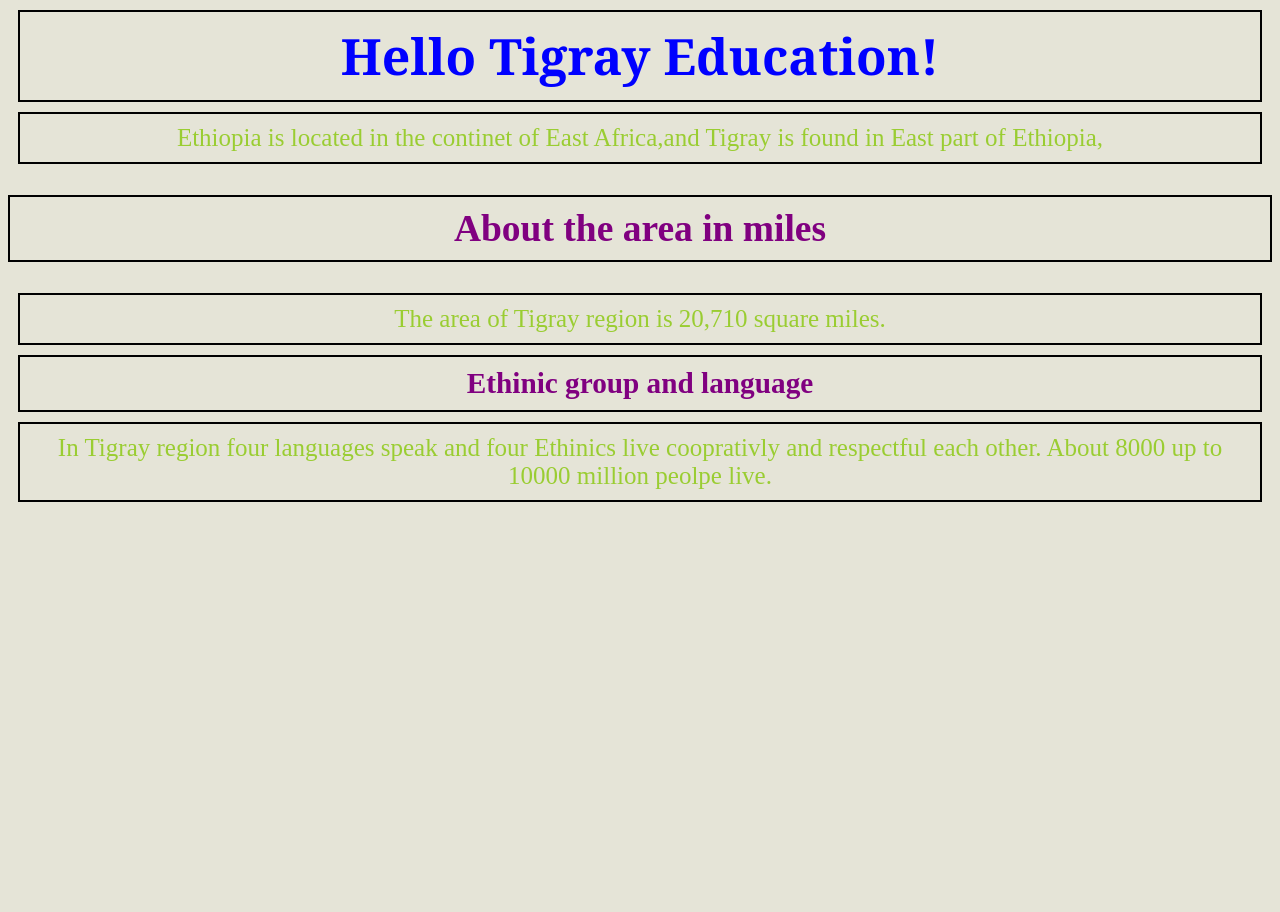
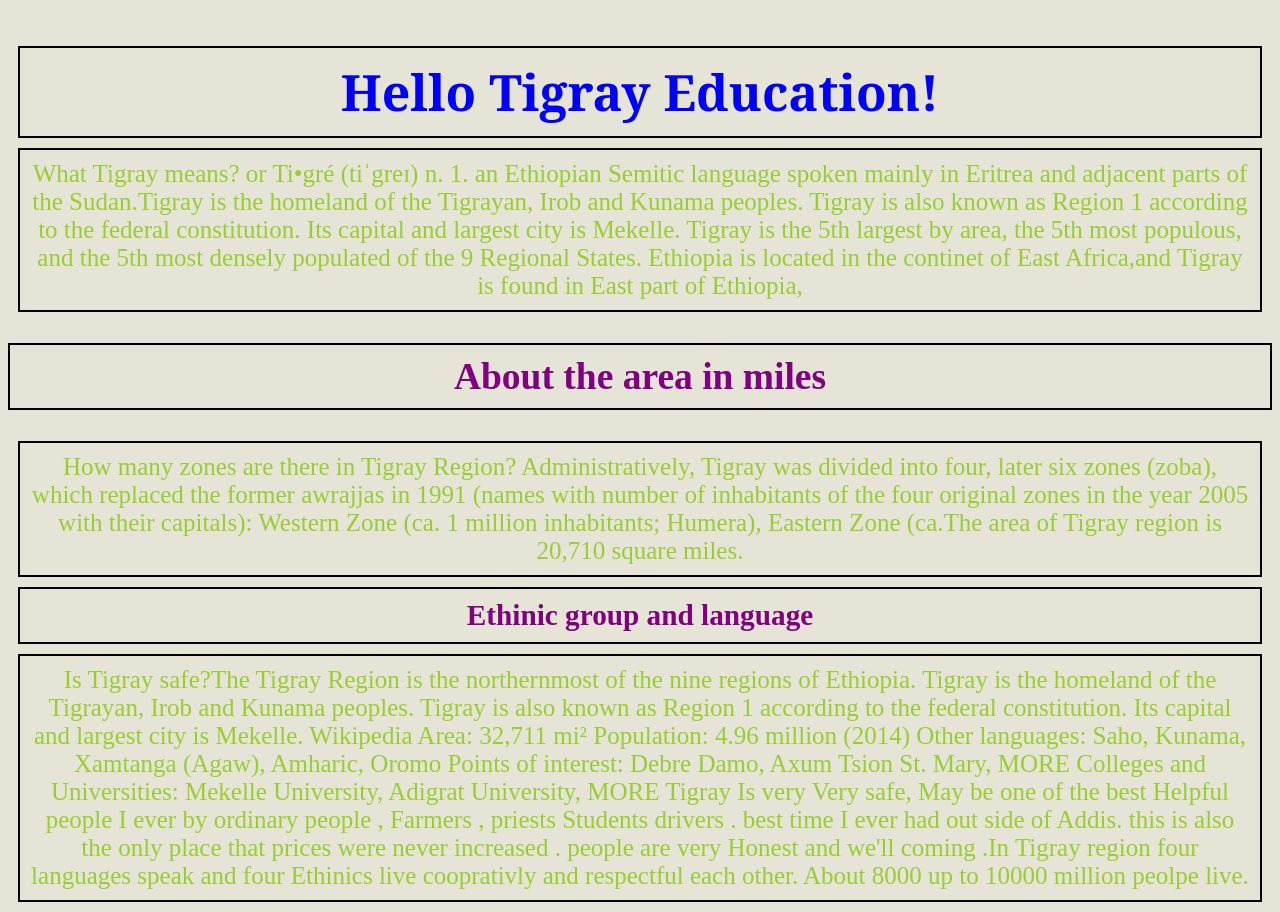
Before and after one commit to destish21/video-1, a plain HTML site: page index.html in a window 1280 px wide. Before the commit the page ends 800 px from the top, so only its background shows below. Drawn offline with Linux system fonts and the light colour scheme.

Commit message:
modified: index.html

```diff
--- a/index.html
+++ b/index.html
@@ -9,12 +9,29 @@
 </head>
 
 <body>
+    <img scr imageti.jpg>
     <h1> Hello Tigray Education!</h1>
-    <p> Ethiopia is located in the continet of East Africa,and Tigray is found in East part of Ethiopia,</p>
+    <p> What Tigray means?
+        or Ti•gré (tiˈgreɪ) n. 1. an Ethiopian Semitic language spoken mainly in Eritrea and adjacent parts of the Sudan.Tigray is the homeland of the Tigrayan, Irob and Kunama peoples.
+        Tigray is also known as Region 1 according to the federal constitution.
+        Its capital and largest city is Mekelle. Tigray is the 5th largest by area, the 5th most populous, and the 5th most densely populated of the 9 Regional States.
+        Ethiopia is located in the continet of East Africa,and Tigray is found in East part of Ethiopia,</p>
     <h2> About the area in miles </h2>
-    <P> The area of Tigray region is 20,710 square miles.</P>
+    <P> How many zones are there in Tigray Region?
+        Administratively, Tigray was divided into four, later six zones (zoba), which replaced the former awrajjas in 1991 (names with number of inhabitants of the four original zones in the year 2005 with their capitals):
+         Western Zone (ca. 1 million inhabitants; Humera), Eastern Zone (ca.The area of Tigray region is 20,710 square miles.</P>
     <h3> Ethinic group and language </h3>
-    <P> In Tigray region four languages speak and four Ethinics live cooprativly and respectful each other.
+    <P> Is Tigray safe?The Tigray Region is the northernmost of the nine regions of Ethiopia. Tigray is the homeland of the Tigrayan, Irob and Kunama peoples.
+        Tigray is also known as Region 1 according to the federal constitution. Its capital and largest city is Mekelle. Wikipedia
+        Area: 32,711 mi²
+        Population: 4.96 million (2014)
+        Other languages: Saho, Kunama, Xamtanga (Agaw), Amharic, Oromo
+        Points of interest: Debre Damo, Axum Tsion St. Mary, MORE
+        Colleges and Universities: Mekelle University, Adigrat University, MORE
+
+        Tigray Is very Very safe, May be one of the best Helpful people I ever by ordinary people , Farmers , priests Students drivers . best time I ever had out side of Addis.
+         this is also the only place that prices were never increased .
+         people are very Honest and we'll coming .In Tigray region four languages speak and four Ethinics live cooprativly and respectful each other.
         About 8000 up to 10000 million peolpe live.</P>
 
 </body>
```
Also changed, not shown: imageti.jpg (added).
